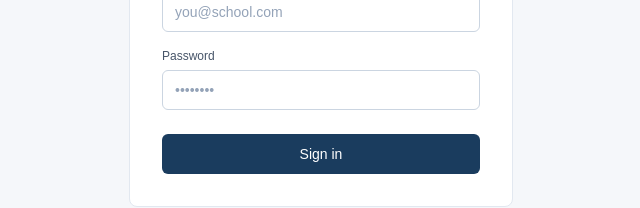
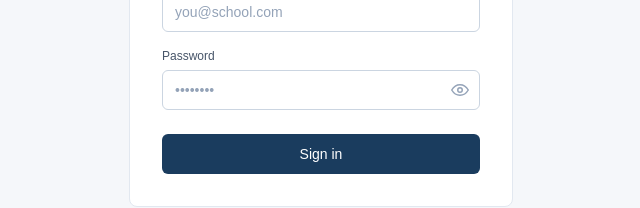
Before and after one commit to bennah995/shuleloop-SMS, a Next.js app: page /login in a window 1280 px wide. Shown: the part 368-576 px from the top of the page, without its empty margins (319-959 px from the left). Built offline with nearby package versions, Linux system fonts and the light colour scheme.

Commit message:
added a feature to allow the user to see/hide password when logging in

```diff
--- a/app/login/page.js
+++ b/app/login/page.js
@@ -3,10 +3,29 @@
 import { useState } from 'react';
 import { useRouter } from 'next/navigation';
 
+function EyeIcon() {
+  return (
+    <svg width="18" height="18" viewBox="0 0 24 24" fill="none" stroke="currentColor" strokeWidth="2">
+      <path d="M1 12s4-7 11-7 11 7 11 7-4 7-11 7-11-7-11-7z" />
+      <circle cx="12" cy="12" r="3" />
+    </svg>
+  );
+}
+
+function EyeOffIcon() {
+  return (
+    <svg width="18" height="18" viewBox="0 0 24 24" fill="none" stroke="currentColor" strokeWidth="2">
+      <path d="M17.94 17.94A10.94 10.94 0 0 1 12 20c-7 0-11-8-11-8a20.3 20.3 0 0 1 5.06-6.94M9.9 4.24A10.94 10.94 0 0 1 12 4c7 0 11 8 11 8a20.3 20.3 0 0 1-4.13 5.71M14.12 14.12a3 3 0 1 1-4.24-4.24" />
+      <line x1="1" y1="1" x2="23" y2="23" />
+    </svg>
+  );
+}
+
 export default function LoginPage() {
   const router = useRouter();
   const [email, setEmail] = useState('');
   const [password, setPassword] = useState('');
+  const [showPassword, setShowPassword] = useState(false);
   const [error, setError] = useState('');
   const [loading, setLoading] = useState(false);
 
@@ -76,14 +95,25 @@ export default function LoginPage() {
             <label className="block text-xs font-medium text-[#475569] mb-1.5">
               Password
             </label>
+            <div className="relative">
               <input
-              type="password"
+                type={showPassword ? 'text' : 'password'}
                 value={password}
                 onChange={(e) => setPassword(e.target.value)}
                 required
-              className="w-full h-10 px-3 border border-[#CBD5E1] rounded-md text-sm text-[#1E293B] outline-none focus:border-[#1A3C5E]"
+                className="w-full h-10 pl-3 pr-10 border border-[#CBD5E1] rounded-md text-sm text-[#1E293B] outline-none focus:border-[#1A3C5E]"
                 placeholder="••••••••"
               />
+              <button
+                type="button"
+                onClick={() => setShowPassword((v) => !v)}
+                className="absolute right-0 top-0 h-10 w-10 flex items-center justify-center text-[#94A3B8] hover:text-[#1A3C5E]"
+                tabIndex={-1}
+                aria-label={showPassword ? 'Hide password' : 'Show password'}
+              >
+                {showPassword ? <EyeOffIcon /> : <EyeIcon />}
+              </button>
+            </div>
           </div>
 
           <button
```
Lines whose indentation alone changed are shown as unchanged.
